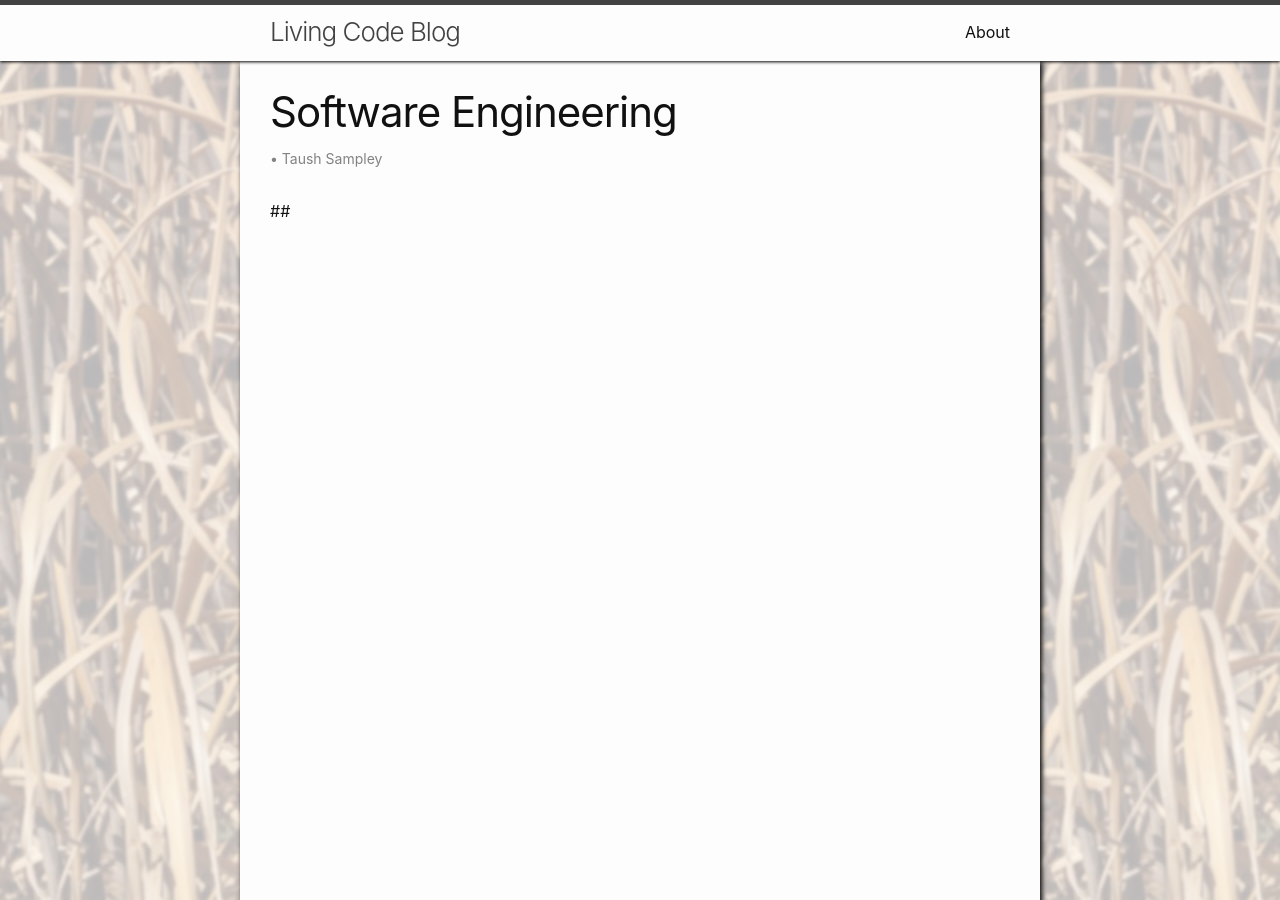
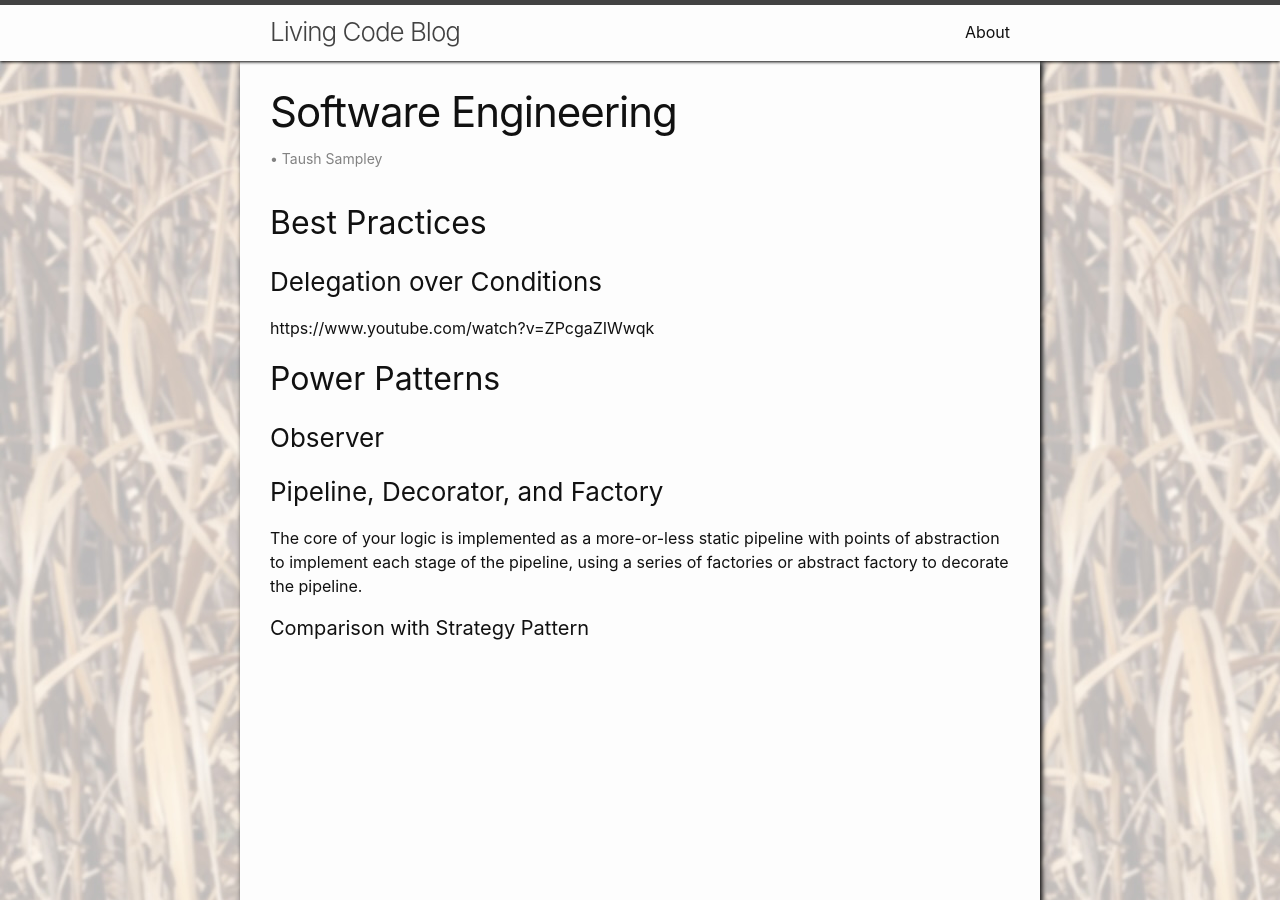
Before and after one commit to TSampley/TSampley.github.io, a Jekyll site: the page built from science/engineering/software/index.md, in a window 1280 px wide and 900 px high. Built offline with Jekyll 4.4.1, drawn with Linux system fonts in a browser that asks for light colours.

Commit message:
Add patterns in software eng page

```diff
--- a/science/engineering/software/index.md
+++ b/science/engineering/software/index.md
@@ -5,4 +5,19 @@ title: Software Engineering
 description:
 ---
 
-##
+## Best Practices
+
+
+
+### Delegation over Conditions
+https://www.youtube.com/watch?v=ZPcgaZIWwqk
+
+
+## Power Patterns
+
+### Observer
+
+### Pipeline, Decorator, and Factory
+The core of your logic is implemented as a more-or-less static pipeline with points of abstraction to implement each stage of the pipeline, using a series of factories or abstract factory to decorate the pipeline.
+
+#### Comparison with Strategy Pattern
```
